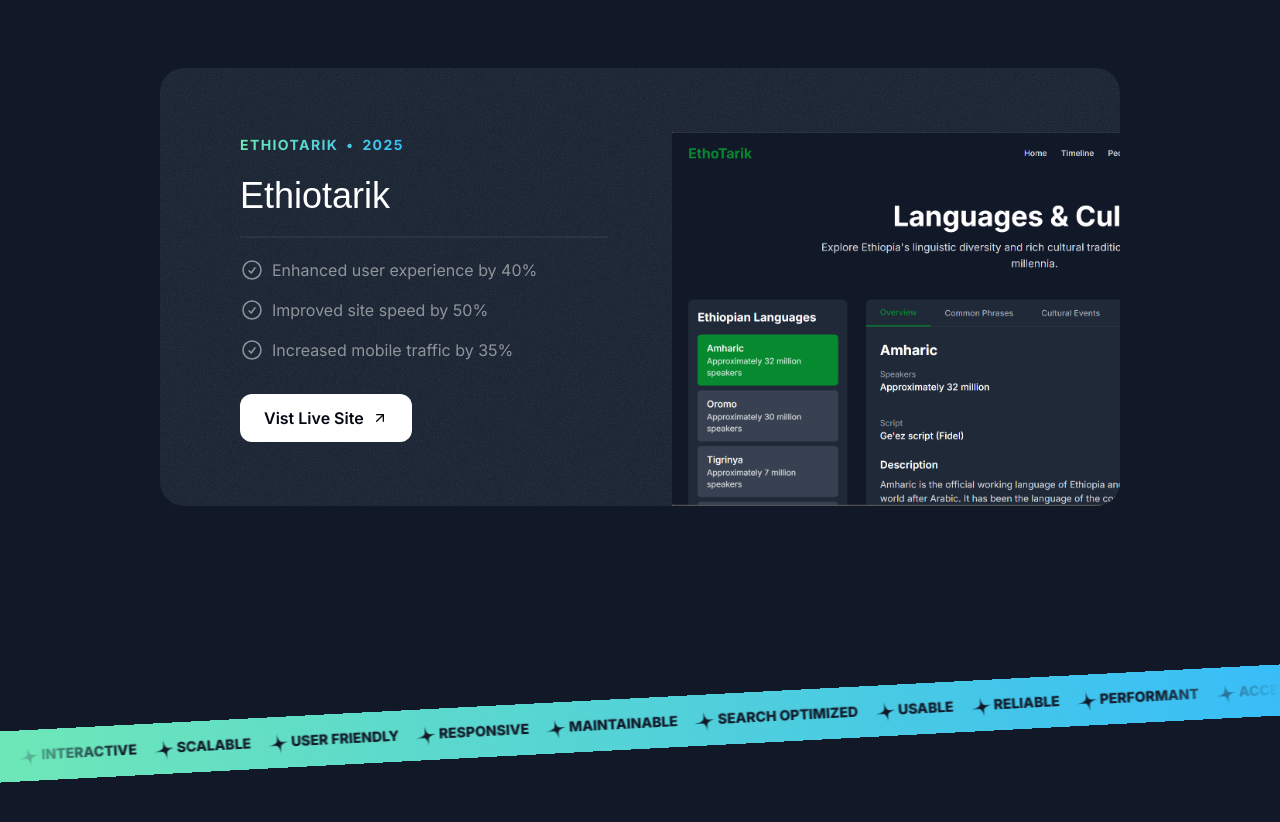
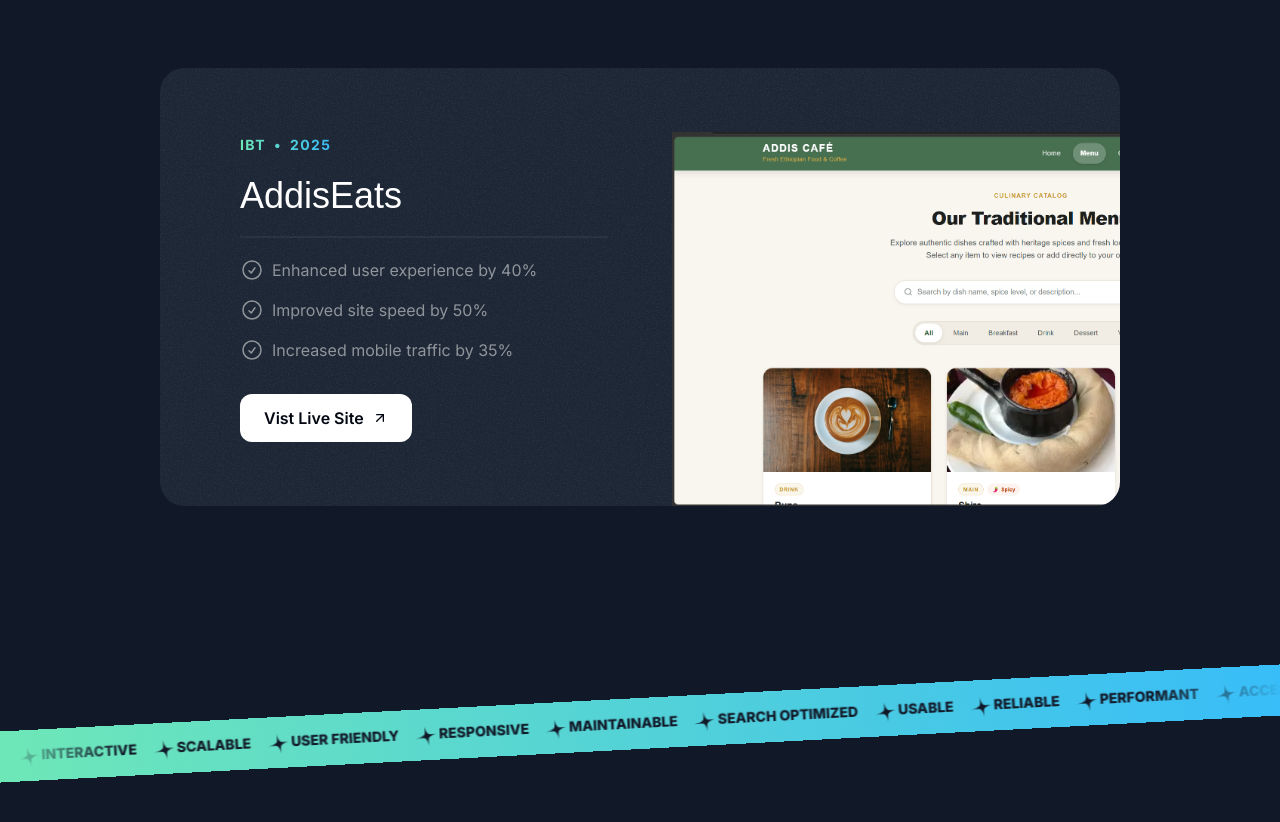
Before and after one commit to binyam-ta/portfolio, a Next.js app: page / in a window 1280 px wide. Shown: the part 2240-3062 px from the top of the page. Built offline with nearby package versions, Linux system fonts and the light colour scheme; a web font is replaced by a local one.

Commit message:
adding addiseats to the project section

```diff
--- a/src/sections/Footer.tsx
+++ b/src/sections/Footer.tsx
@@ -10,7 +10,7 @@ const footerLinks = [
   },
   {
     title:'Telegram',
-    href:'https://t.me/binyamjo',
+    href:'https://t.me/binyamseleshe',
   },
   {
     title:'Instagram',
--- a/src/sections/Projects.tsx
+++ b/src/sections/Projects.tsx
@@ -1,6 +1,6 @@
 import darkSaasLandingPage from "@/assets/images/dark-saas-landing-page.png";
 import skillswap from "@/assets/images/skillswap.png";
-import ethiotarik from "@/assets/images/ethiotarik.png";
+import addiseats from "@/assets/images/addiseats.png";
 import tubeai from "@/assets/images/tubeai.png";
 import lightSaasLandingPage from "@/assets/images/light-saas-landing-page.png";
 import aiStartupLandingPage from "@/assets/images/ai-startup-landing-page.png";
@@ -36,16 +36,16 @@ const portfolioProjects = [
     image: skillswap,
   },
   {
-    company: "ethiotarik",
+    company: "IBT",
     year: "2025",
-    title: "Ethiotarik ",
+    title: "AddisEats ",
     results: [
       { title: "Enhanced user experience by 40%" },
       { title: "Improved site speed by 50%" },
       { title: "Increased mobile traffic by 35%" },
     ],
-    link: "https://ethiotarik.vercel.app/",
-    image: ethiotarik,
+    link: "https://code-ops-module03.vercel.app//",
+    image: addiseats,
   },
 
 ];
```
Also changed, not shown: src/assets/images/addiseats.png (added).
